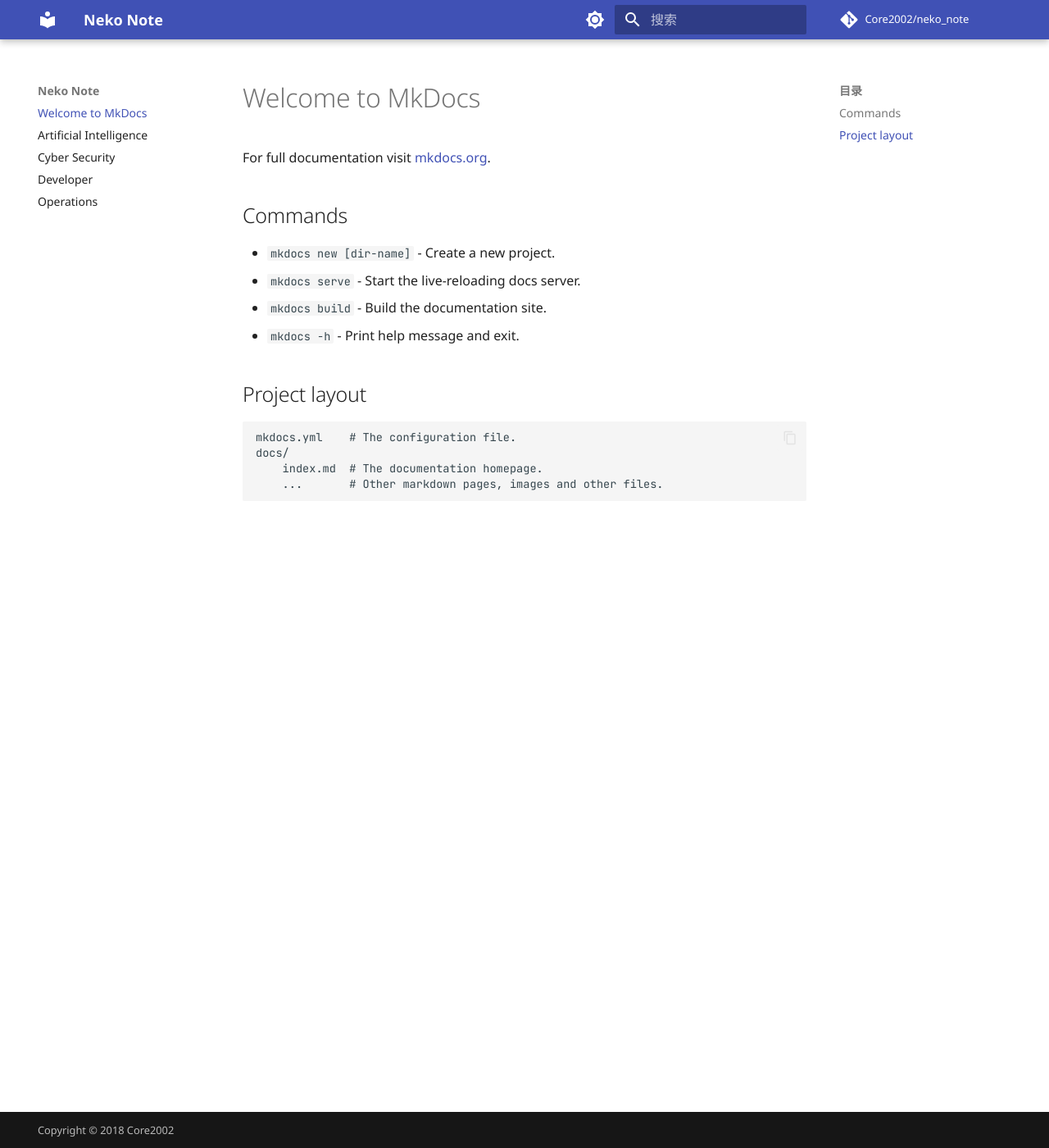
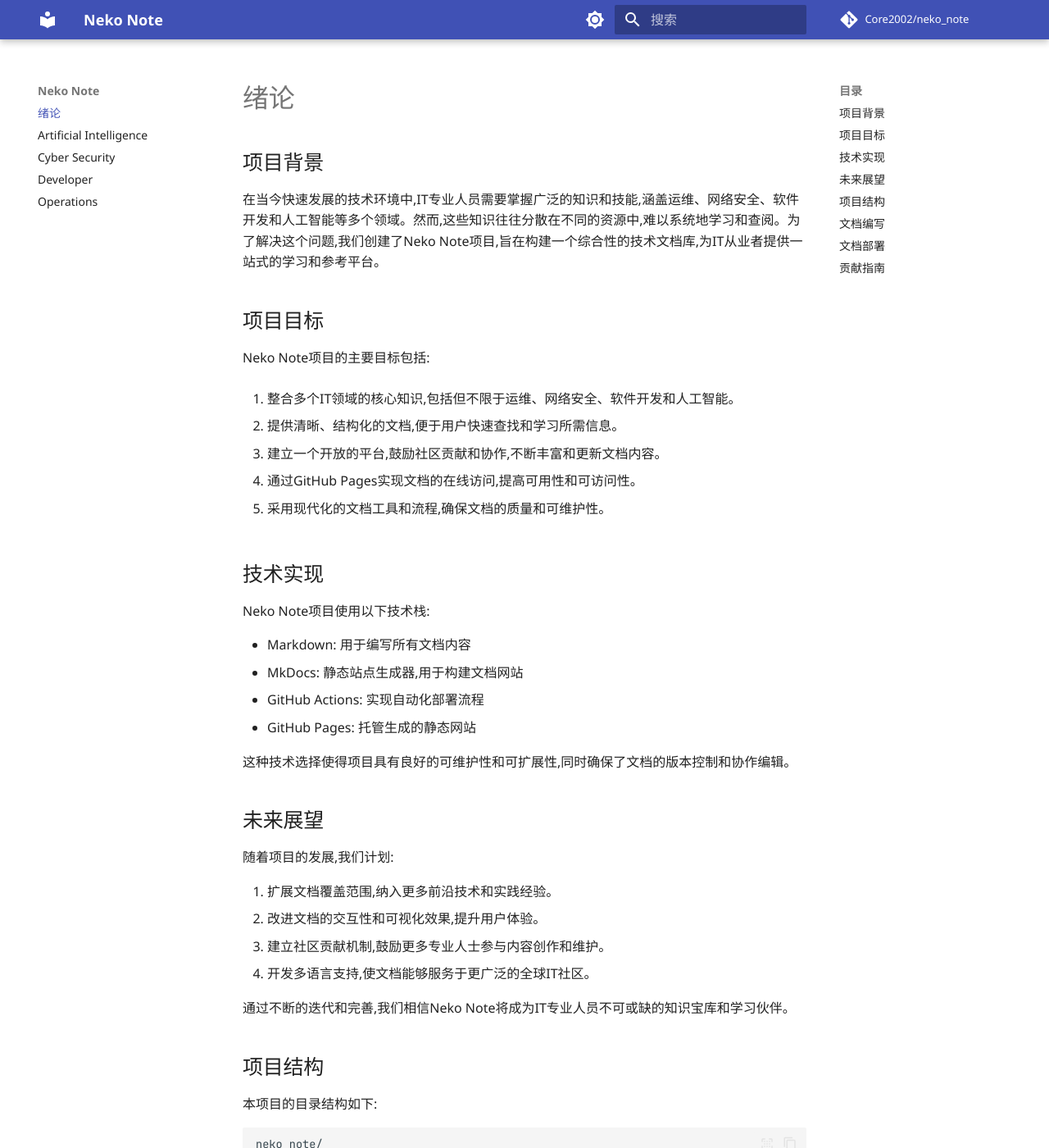
Before and after one commit to Core2002/neko_note, an MkDocs documentation site: the page built from docs/index.md, in a window 1280 px wide and 1400 px high. Shown: the whole window at 82% size. Built offline with MkDocs 1.6.1 and Material for MkDocs 9.7.7, drawn with Linux system fonts in a browser that asks for light colours; comment, search, counter and statistics services are not loaded; some of the changed text lies outside the part shown.

Commit message:
✨ Feat: Written an introduction and placed it in index.md.

````diff
--- a/docs/index.md
+++ b/docs/index.md
@@ -1,17 +1,130 @@
-# Welcome to MkDocs
+# 绪论
 
-For full documentation visit [mkdocs.org](https://www.mkdocs.org).
+## 项目背景
 
-## Commands
+在当今快速发展的技术环境中,IT专业人员需要掌握广泛的知识和技能,涵盖运维、网络安全、软件开发和人工智能等多个领域。然而,这些知识往往分散在不同的资源中,难以系统地学习和查阅。为了解决这个问题,我们创建了Neko Note项目,旨在构建一个综合性的技术文档库,为IT从业者提供一站式的学习和参考平台。
 
-* `mkdocs new [dir-name]` - Create a new project.
-* `mkdocs serve` - Start the live-reloading docs server.
-* `mkdocs build` - Build the documentation site.
-* `mkdocs -h` - Print help message and exit.
+## 项目目标
 
-## Project layout
+Neko Note项目的主要目标包括:
 
-    mkdocs.yml    # The configuration file.
-    docs/
-        index.md  # The documentation homepage.
-        ...       # Other markdown pages, images and other files.
+1. 整合多个IT领域的核心知识,包括但不限于运维、网络安全、软件开发和人工智能。
+
+2. 提供清晰、结构化的文档,便于用户快速查找和学习所需信息。
+
+3. 建立一个开放的平台,鼓励社区贡献和协作,不断丰富和更新文档内容。
+
+4. 通过GitHub Pages实现文档的在线访问,提高可用性和可访问性。
+
+5. 采用现代化的文档工具和流程,确保文档的质量和可维护性。
+
+## 技术实现
+
+Neko Note项目使用以下技术栈:
+
+- Markdown: 用于编写所有文档内容
+- MkDocs: 静态站点生成器,用于构建文档网站
+- GitHub Actions: 实现自动化部署流程
+- GitHub Pages: 托管生成的静态网站
+
+这种技术选择使得项目具有良好的可维护性和可扩展性,同时确保了文档的版本控制和协作编辑。
+
+## 未来展望
+
+随着项目的发展,我们计划:
+
+1. 扩展文档覆盖范围,纳入更多前沿技术和实践经验。
+2. 改进文档的交互性和可视化效果,提升用户体验。
+3. 建立社区贡献机制,鼓励更多专业人士参与内容创作和维护。
+4. 开发多语言支持,使文档能够服务于更广泛的全球IT社区。
+
+通过不断的迭代和完善,我们相信Neko Note将成为IT专业人员不可或缺的知识宝库和学习伙伴。
+
+## 项目结构
+
+本项目的目录结构如下:
+
+```text
+neko_note/
+├── docs/
+│   ├── index.md
+│   ├── operations.md
+│   ├── cyber_security.md
+│   ├── developer.md
+│   └── artificial_intelligence.md
+├── .github/
+│   └── workflows/
+│       └── ci.yml
+├── mkdocs.yml
+└── README.md
+```
+
+主要文件说明:
+
+- `docs/`: 存放所有文档内容的目录
+- `docs/index.md`: 文档首页
+- `docs/operations.md`: 运维相关文档
+- `docs/cyber_security.md`: 网络安全相关文档
+- `docs/developer.md`: 开发相关文档
+- `docs/artificial_intelligence.md`: AI相关文档
+- `.github/workflows/ci.yml`: GitHub Actions CI配置文件
+- `mkdocs.yml`: MkDocs配置文件
+- `README.md`: 项目说明文件
+
+## 文档编写
+
+文档采用Markdown格式编写,存放在`docs`目录下。主要包含以下几个部分:
+
+1. 运维文档(operations.md):
+   - Docker相关操作
+   - 系统管理
+   - 网络配置等
+
+2. 网络安全文档(cyber_security.md):
+   - 渗透测试工具
+   - 安全扫描
+   - 漏洞分析等
+
+3. 开发文档(developer.md):
+   - 编程语言
+   - 框架使用
+   - 开发工具等
+
+4. AI文档(artificial_intelligence.md):
+   - 机器学习
+   - 深度学习
+   - AI应用等
+
+编写文档时,请遵循以下规范:
+
+- 使用Markdown语法
+- 标题使用#号标记,最多到六级标题
+- 代码块使用```标记,并指定语言
+- 适当使用列表、表格等方式组织内容
+- 添加必要的注释和说明
+
+## 文档部署
+
+本项目使用MkDocs生成静态网站,并通过GitHub Actions自动部署到GitHub Pages。
+
+部署流程如下:
+
+1. 提交代码到main分支
+2. GitHub Actions自动触发ci.yml工作流
+3. 安装Python环境和MkDocs
+4. 使用mkdocs gh-deploy命令构建并部署网站
+5. 生成的静态文件推送到gh-pages分支
+6. GitHub Pages从gh-pages分支提供网站访问
+
+您可以通过 <https://www.fifu.fun/neko_note> 访问生成的文档网站。
+
+## 贡献指南
+
+欢迎提交Pull Request来完善文档内容。在贡献时,请注意:
+
+- 遵循现有的文档结构和风格
+- 保持文档的准确性和时效性
+- 添加有价值的内容,避免重复
+- 提交前进行拼写和格式检查
+
+感谢您的贡献!
````
